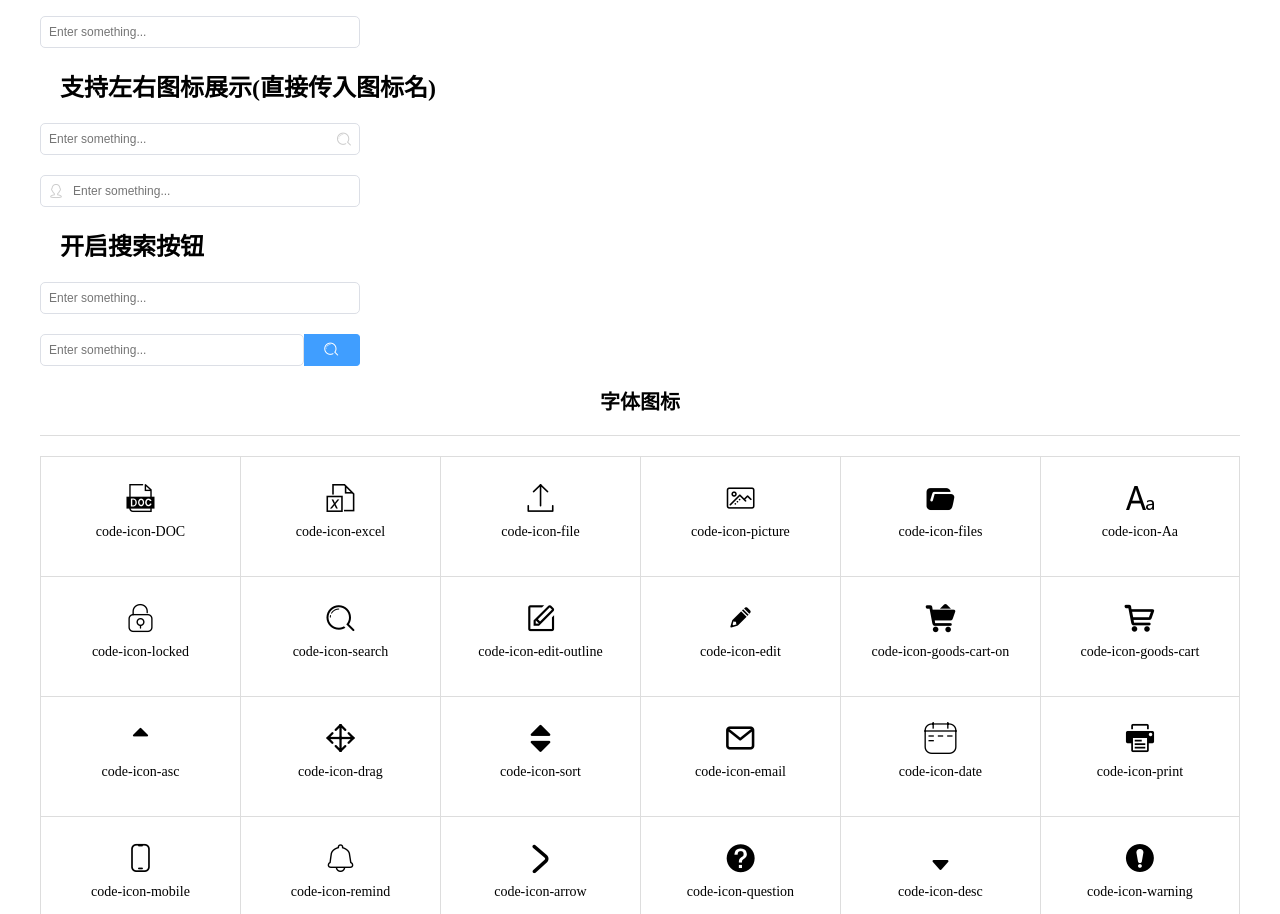
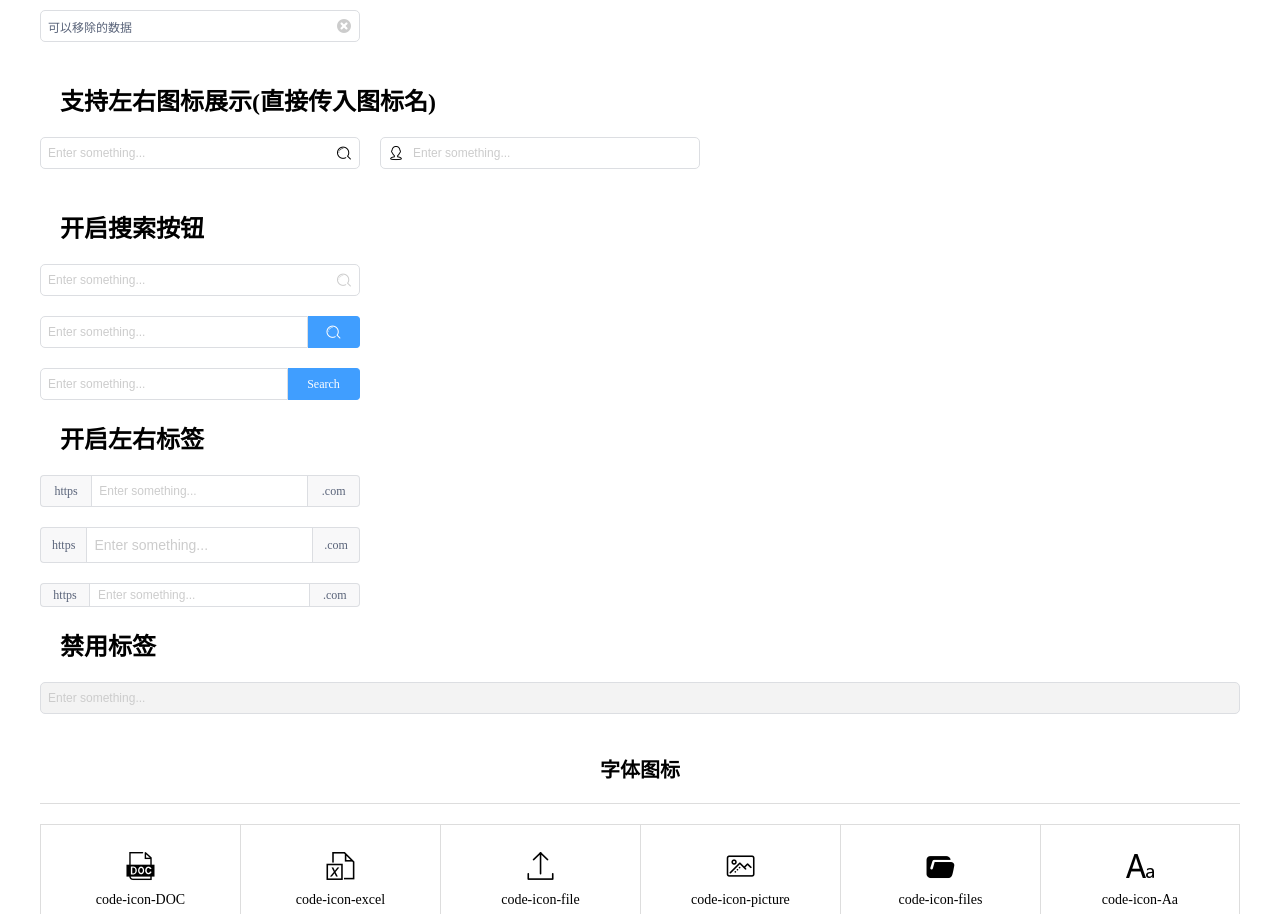
Before and after one commit to ByteIsland/code-ui-vue, a Vue app: page / in a window 1280 px wide. Shown: the part 2740-3654 px from the top of the page. Built offline with nearby package versions, Linux system fonts and the light colour scheme.

Commit message:
优化input组件样式

```diff
--- a/lib/theme/common/variable.scss
+++ b/lib/theme/common/variable.scss
@@ -29,14 +29,20 @@ $font-size-medium-x: 16px;
 $font-size-large:  18px;
 $font-size-large-x: 22px;
 
-/* 文字色彩 */
+/* 基础文字色彩 */
 $text-primary: #333;
 $text-regular: #666;
 $text-secondary: #999;
 $text-placeholder: #ccc;
 
+/* 中性色彩 */
+$text-title: #17243f;
+$text-content: #596379;
+$text-icon: #888e9e;
+$text-disabled: #d5d8df;
+
 /* 边框色彩 */
-$border-primary: #DCDFE6;
+$border-primary: #DCDEE2;
 $border-regular: #E4E7ED;
 $border-secondary: #EBEEF5;
 $border-placeholder: #F2F6FC;
--- a/lib/theme/input.scss
+++ b/lib/theme/input.scss
@@ -1,20 +1,40 @@
-.c-input--warpper {
-	display: flex;
+/* base */
+.c-input-warpper{
+	display: inline-block;
 	width: 100%;
 	position: relative;
 	vertical-align: middle;
-	line-height: normal;
-	&.c-input-group {
-		display: table;
-		.c-input--defalut {
+	.c-input {
+		display: inline-block;
+		font-size: $font-size-small;
+		color: $text-content;
 		width: 100%;
+		height: 32px;
+		line-height: 1.5;
+		padding: 4px 7px;
+		border: 1px solid $border-primary;
+		border-radius: 5px;
+		background: #fff;
+		transition: border .3s ease-in-out, box-shadow .3s ease-in-out;
+		&::-webkit-input-placeholder{
+			color: $text-placeholder;
+		}
+		&:hover, &:focus {
+			border-color: $color-default;
+		}
+		&:focus{
+			outline: 0;
+			box-shadow: 0 0 0 2px rgba(38, 136, 240, 0.2);
+		}
+		// prefix
+		&.c-input--prefix {
+			padding-left: 32px;
+		}
+		&.c-input--suffix {
+			padding-right: 32px;
 		}
 	}
-	&:hover {
-		.c-input-icon {
-			display: block;
-		}
-	}
+	// 表单内的icon
 	.c-input-icon {
 		display: inline-block;
 		font-size: $font-size-medium-x;
@@ -25,89 +45,124 @@
 		line-height: 32px;
 		position: absolute;
 		right: 0;
-		&.c-input-icon--clear{
 		cursor: pointer;
 	}
-	}
-	.c-input--defalut {
-		flex: 1;
-		font-size: $font-size-small;
-    color: $text-regular;
-		height: 32px;
-		padding: 4px 8px;
-		border: 1px solid $border-primary;
-		border-radius: 5px;
-		transition: border-color .3s ease-in-out, box-shadow .3s ease-in-out;
-		&:focus {
-			outline: 0;
-			box-shadow: 0 0 0 2px rgba(45,140,240,.2);
-		}
-		&:hover, &:focus {
-			border-color: $color-default;
-		}
-		// size
-		&.c-input-large{
-			font-size: $font-size-medium;
-			height: 36px;
-			padding: 6px 8px;
-		}
-		&.c-input-small{
-			height: 26px;
-			padding: 2px 8px;
-		}
-		// 左右侧Icon
-		&.c-input--suffix {
-			padding-right: 32px;
-		}
-		&.c-input--prefix {
-			padding-left: 32px;
-		}
-	}
-	// 左右icon布局
-	.c-input--with-prefix i,
-	.c-input--with-suffix i {
-		font-size: $font-size-medium-x;
-		line-height: 32px;
-		color: $text-placeholder;
-	}
-	.c-input--with-prefix{
+	// input框Icon
+	.c-input--with-suffix,
+	.c-input--with-prefix {
 		width: 32px;
     height: 100%;
     text-align: center;
     position: absolute;
     left: 0;
     top: 0;
+		z-index: 1;
+		i {
+			font-size: $font-size-medium-x;
+			line-height: 32px;
 		}
+	}
+	// 右侧图标
 	.c-input--with-suffix {
-		width: 32px;
-		height: 100%;
-		text-align: center;
-		position: absolute;
+		left: auto;
 		right: 0;
-		top: 0;
 	}
-	// 右侧按钮
-	.c-input--gruop-append {
-		display: table-cell;
-		padding: 4px 7px;
+	// 禁用样式
+	.c-input--disabled {
+		color: $text-placeholder;
+		background-color: #f3f3f3;
+		opacity: 1;
+		cursor: not-allowed;
+		&:hover {
+			border-color: $border-primary;
+		}
+	}
+}
+
+/* large */
+.c-input-group-large {
+	.c-input-large {
+		font-size: $font-size-medium;
+		height: 36px;
+		line-height: 36px;
+	}
+}
+/* group large */
+.c-input-group--with-large .c-input--group-append,
+.c-input-group--with-large .c-input--group-prepend {
+	padding: 4px 8px;
+	height: 36px;
+	// border-radius: 3px;
+}
+
+/* small */
+.c-input-group-small {
+	.c-input-small {
+		padding: 1px 8px;
+		height: 24px;
+		border-radius: 3px;
+	}
+}
+/* group small */
+.c-input-group--with-small .c-input--group-append,
+.c-input-group--with-small .c-input--group-prepend {
+	padding: 0 7px;
+	height: 24px;
+	// border-radius: 3px;
+}
+
+// append & prepend
+.c-input--group-append,
+.c-input--group-prepend {
+	padding: 4px 8px;
 	font-size: inherit;
 	font-weight: 400;
-    color: #515a6e;
+	line-height: 1;
+	color: $text-content;
 	text-align: center;
 	background-color: #f8f8f9;
 	border: 1px solid #dcdee2;
 	border-radius: 4px;
 	vertical-align: middle;
-			// search按钮
-		&.c-input-search {
-			padding: 0 10px;
+}
+/* 消除左半边边框以及Input右边边框*/
+.c-input--group-append {
+	border-left: 0;
+	border-bottom-left-radius: 0;
+	border-top-left-radius: 0;
+}
+.c-input-group--with-append .c-input {
+	border-bottom-right-radius: 0;
+	border-top-right-radius: 0;
+}
+// search按钮样式
+.c-input--group-append.c-input-search {
 	color: #fff;
-			border-left: 0px;
-			border-top-left-radius: 0;
-			border-bottom-left-radius: 0;
 	background: $color-default;
 	border-color: $color-default;
+	cursor: pointer;
+}
+/* 消除右半边边框以及Input左边边框 */
+.c-input--group-prepend {
+	border-right: 0;
+	border-bottom-right-radius: 0;
+	border-top-right-radius: 0;
+}
+.c-input-group--with-prepend .c-input {
+	border-bottom-left-radius: 0;
+	border-top-left-radius: 0;
+}
+
+/* table布局 */
+.c-input-group {
+	display: table;
+	width: 100%;
 	position: relative;
+	font-size: 12px;
+	.c-input,
+	.c-input--group-append,
+	.c-input--group-prepend,
+	{
+		display: table-cell
 	}
 }
-}
--- a/package/input/src/main.vue
+++ b/package/input/src/main.vue
@@ -1,19 +1,40 @@
 <template>
 	<div :class="wrapClasses">
 		<template v-if="type !== 'textarea'">
-      <!-- disabled -->
+      <!-- clear -->
 			<i
-				class="c-input-icon c-input-icon--clear code-icon-error"
-				:class="[`c-input-icon-${this.size}`]"
+				:class="[
+          `${prefixCls}-icon`,
+          `${prefixCls}-icon-${this.size}`,
+          `${prefixCls}-icon--clear `,
+          'code-icon-error'
+        ]"
 				v-if="clearable && currentValue"
 				@click="handleClear"
 			></i>
+      <!-- search -->
+      <i
+        :class="[
+          `${prefixCls}-icon`,
+          `${prefixCls}-ios-search`,
+          'code-icon-search'
+        ]"
+        v-else-if="search && enterButton === false"
+        @click="handleSearch"
+      ></i>
       <!-- 左Icon -->
-      <span class="c-input--with-prefix" v-if="showPrefix" >
+      <span :class="[`${prefixCls}--with-prefix`]" v-else-if="showPrefix" >
         <slot name="prefix">
           <i class="c-icon" :class="prefix"></i>
         </slot>
       </span>
+      <!-- 左边标签 -->
+      <div
+        :class="[`${prefixCls}--group-prepend`]"
+        v-if="prepend"
+      >
+        <slot name="prepend"></slot>
+      </div>
 			<input
 				:class="inputClasses"
 				ref="input"
@@ -29,18 +50,23 @@
 				@change="handleChange"
 			/>
       <!-- 右Icon -->
-      <span class="c-input--with-suffix" v-if="showSuffix" >
+      <span :class="[`${prefixCls}--with-suffix`]" v-if="showSuffix" >
         <slot name="suffix">
           <i class="c-icon" :class="suffix"></i>
         </slot>
       </span>
-      <!-- search -->
+      <!-- 右边标签 -->
+      <div :class="[`${prefixCls}--group-append`]" v-if="append" >
+        <slot name="append"></slot>
+      </div>
+      <!-- search按钮 -->
       <div
-        :class="[`${prefixCls}--gruop-append`, `${prefixCls}-search`]"
+        :class="[`${prefixCls}--group-append`, `${prefixCls}-search`]"
         v-if="search && enterButton"
         @click="handleSearch"
       >
-        <i class="c-icon code-icon-search" v-if="enterButton"></i>
+        <i class="c-icon code-icon-search" v-if="enterButton === true"></i>
+        <template v-else>{{ enterButton }}</template>
       </div>
 		</template>
 	</div>
@@ -54,10 +80,7 @@ export default {
     name: {
       type: String
     },
-    size: {
-      type: String,
-      default: ""
-    },
+    size: String,
     type: {
       type: String,
       default: "text"
@@ -91,22 +114,33 @@ export default {
     return {
       prefixCls: prefixCls,
       currentValue: this.value,
+      prepend: true,
+      append: true,
       showSuffix: false,
       showPrefix: false
     };
   },
   computed: {
     wrapClasses() {
+      console.log((this.prepend || this.append) && !!this.size);
       return [
-        `${prefixCls}--warpper`,
+        `${prefixCls}-warpper`,
         {
-          [`${prefixCls}-group`]: this.search && this.enterButton
+          [`${prefixCls}-group`]:
+            this.prepend || this.append || (this.search && this.enterButton),
+          [`${prefixCls}-group-${this.size}`]: !!this.size,
+          [`${prefixCls}-group--with-append`]:
+            this.append || (this.search && this.enterButton),
+          [`${prefixCls}-group--with-prepend`]: this.prepend,
+          [`${prefixCls}-group--with-${this.size}`]:
+            !!this.size &&
+            (this.append || this.prepend || (this.search && this.enterButton))
         }
       ];
     },
     inputClasses() {
       return [
-        `${prefixCls}--defalut`,
+        `${prefixCls}`,
         {
           [`${prefixCls}-${this.size}`]: !!this.size, // 判断非空
           [`${prefixCls}--disabled`]: this.disabled,
@@ -134,13 +168,20 @@ export default {
       this.setCurrentValue("");
       this.$emit("on-change", event);
     },
+    // 监听选中
     handleFocus(event) {
       this.$emit("on-focus", event);
     },
+    // 监听移除
     handleBlur(event) {
       this.$emit("on-blur", event);
     },
-    handleSearch() {},
+    // 点击搜索
+    handleSearch() {
+      if (this.disabled) return;
+      this.$refs.input.focus();
+      this.$emit("on-search", this.currentValue);
+    },
     // 设置值
     setCurrentValue(value) {
       if (value === this.currentValue) return;
@@ -161,6 +202,8 @@ export default {
   mounted() {
     this.showSuffix = this.suffix !== "" || this.$slots.suffix !== undefined;
     this.showPrefix = this.prefix !== "" || this.$slots.prefix !== undefined;
+    this.prepend = this.$slots.prepend !== undefined;
+    this.append = this.$slots.append !== undefined;
   }
 };
 </script>
--- a/src/App.vue
+++ b/src/App.vue
@@ -103,13 +103,29 @@
       <c-input style="width: 320px" size="large" />
       <c-input style="width: 320px" size="small" />
       <h2 class="sub-tit">可清空数据</h2>
-      <c-input style="width: 320px" clearable  />
+      <c-input style="width: 320px" clearable value="可以移除的数据" />
       <h2 class="sub-tit">支持左右图标展示(直接传入图标名)</h2>
       <c-input style="width: 320px" suffix="code-icon-search"  />
       <c-input style="width: 320px" prefix="code-icon-user"  />
       <h2 class="sub-tit">开启搜索按钮</h2>
       <c-input style="width: 320px" search  />
       <c-input style="width: 320px" search enter-button  />
+      <c-input style="width: 320px" search enter-button="Search"  />
+      <h2 class="sub-tit">开启左右标签</h2>
+      <c-input style="width: 320px">
+        <span slot="prepend">https</span>
+        <span slot="append">.com</span>
+      </c-input>
+      <c-input style="width: 320px" size="large">
+        <span slot="prepend">https</span>
+        <span slot="append">.com</span>
+      </c-input>
+      <c-input style="width: 320px" size="small">
+        <span slot="prepend">https</span>
+        <span slot="append">.com</span>
+      </c-input>
+      <h2 class="sub-tit">禁用标签</h2>
+      <c-input type="text" disabled></c-input>
     </div>
     <h1 class="head-tit">字体图标</h1>
     <!-- 字体图标 -->
@@ -307,8 +323,9 @@ export default {
 }
 .inputs {
   margin-top: 20px;
-  .c-input--warpper {
+  .c-input-warpper {
     margin-bottom: 20px;
+    margin-right: 20px;
   }
 }
 </style>
```
Lines whose indentation alone changed are shown as unchanged.
